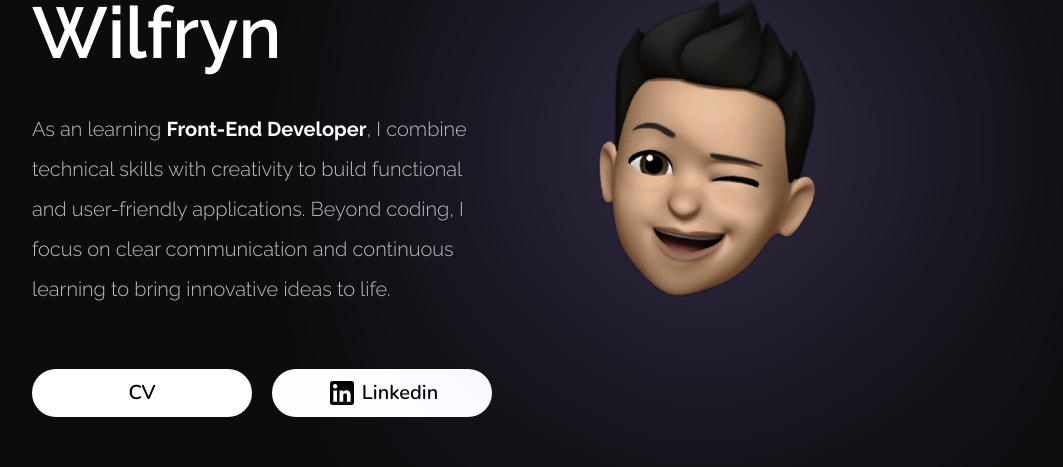
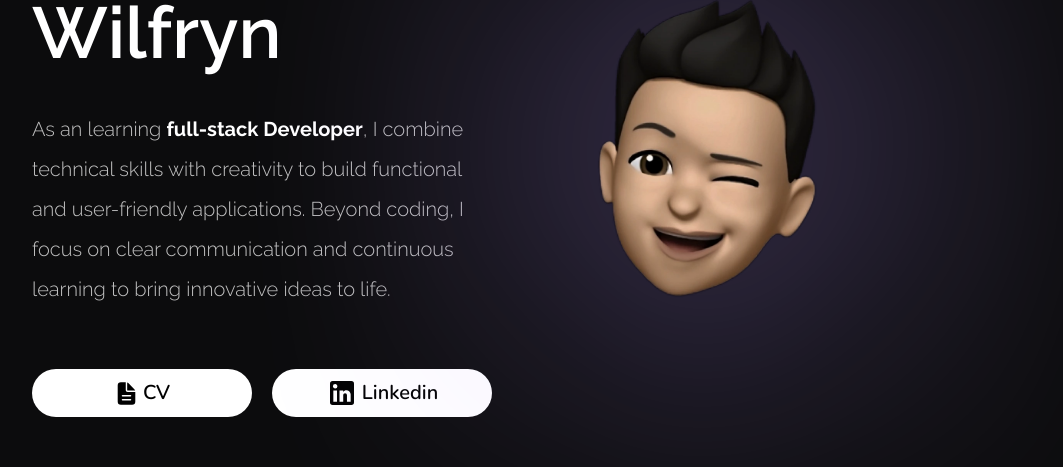
Before and after one commit to iamwilllll/portfolio, a React (Vite) app: page / in a window 1280 px wide. Shown: the part 229-696 px from the top of the page, without its empty margins (168-1231 px from the left). Built offline with nearby package versions, Linux system fonts and the light colour scheme.

Commit message:
add DocIcon component and integrate into Header

```diff
--- /dev/null
+++ b/src/components/icons/DocIcon.tsx
@@ -0,0 +1,12 @@
+import type { SVGProps } from 'react';
+
+export function DocIcon(props: SVGProps<SVGSVGElement>) {
+    return (
+        <svg xmlns="http://www.w3.org/2000/svg" width={25} height={25} viewBox="0 0 56 56" {...props}>
+            <path
+                fill="currentColor"
+                d="M15.555 53.125h24.89c4.852 0 7.266-2.461 7.266-7.336V24.508H30.742c-3 0-4.406-1.43-4.406-4.43V2.875H15.555c-4.828 0-7.266 2.484-7.266 7.36v35.554c0 4.898 2.438 7.336 7.266 7.336m15.258-31.828h16.64c-.164-.961-.844-1.899-1.945-3.047L32.57 5.102c-1.078-1.125-2.062-1.805-3.047-1.97v16.9c0 .843.446 1.265 1.29 1.265m-11.836 13.36c-.961 0-1.641-.68-1.641-1.594c0-.915.68-1.594 1.64-1.594h18.07c.938 0 1.665.68 1.665 1.593c0 .915-.727 1.594-1.664 1.594Zm0 8.929c-.961 0-1.641-.68-1.641-1.594s.68-1.594 1.64-1.594h18.07c.938 0 1.665.68 1.665 1.594s-.727 1.594-1.664 1.594Z"
+            />
+        </svg>
+    );
+}
--- a/src/layout/Header.tsx
+++ b/src/layout/Header.tsx
@@ -3,6 +3,7 @@ import type { ReactNode } from 'react';
 import Container from '../components/Container';
 
 import { LinkedinIcon } from '../components/icons/LinkedinIcon';
+import { DocIcon } from '../components/icons/DocIcon';
 
 type linksListType = {
     href: string;
@@ -15,6 +16,7 @@ function Header() {
         {
             name: 'CV',
             href: 'https://docs.google.com/document/d/1m6El1D5_eSy4y-9MZOJ49R9_RGsTCesycKU_e96cg2A/edit?usp=sharing',
+            icon: <DocIcon />,
         },
         {
             name: 'Linkedin',
@@ -41,7 +43,7 @@ function Header() {
                         HI, i'm Wilfryn
                     </h1>
                     <p className="text-third-font-color mt-0 text-xl font-light lg:text-left lg:text-xl lg:leading-10">
-                        As an learning <span className="text-first-font-color font-bold">Front-End Developer</span>, I combine
+                        As an learning <span className="text-first-font-color font-bold">full-stack Developer</span>, I combine
                         technical skills with creativity to build functional and user-friendly applications. Beyond coding, I
                         focus on clear communication and continuous learning to bring innovative ideas to life.
                     </p>
@@ -54,7 +56,7 @@ function Header() {
                             href={item.href}
                             title={item.name}
                             target="_blank"
-                            className="font-second-font hover:bg-primary-color flex h-12 w-55 cursor-pointer items-center justify-center gap-1 rounded-full bg-white text-xl font-semibold text-black transition hover:scale-110 hover:text-white"
+                            className="font-second-font hover:bg-primary-color focus:bg-primary-color flex h-12 w-55 cursor-pointer items-center justify-center gap-1 rounded-full bg-white text-xl font-semibold text-black transition hover:scale-110 hover:text-white focus:scale-110 focus:text-white"
                         >
                             {item.icon}
                             {item.name}
```
